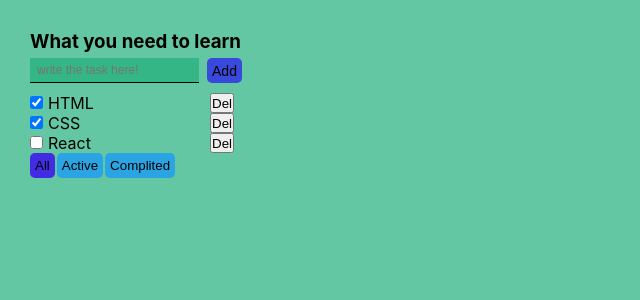
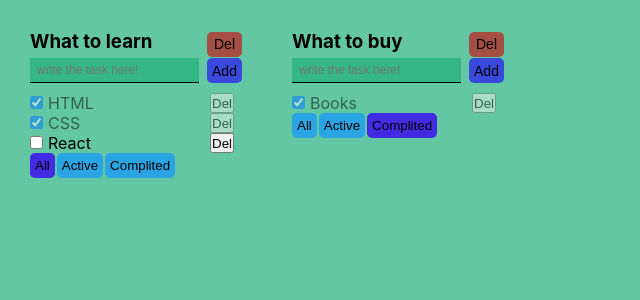
Before and after one commit to Izzat3001/todolist-react-ts, a React (Create React App) app: page / in a window 1280 px wide. Shown: the top 300 px of the page, without its empty margins (0-640 px from the left). Built offline with nearby package versions, Linux system fonts and the light colour scheme.

Commit message:
deleting-tasks

```diff
--- a/src/App.css
+++ b/src/App.css
@@ -3,8 +3,14 @@
   display: flex;
 }
 
-App > div {
+.App > div{
   margin-right: 50px;
+}
+
+.header-top {
+  display: flex;
+  align-items: center;
+  justify-content: space-between;
 }
 
 .top-title {
@@ -37,6 +43,16 @@
   border-radius: 5px;
   font-size: 14px;
   background-color: rgba(39, 20, 245, 0.7);
+}
+
+.btn-remove {
+  width: 35px;
+  height: 25px;
+  cursor: pointer;
+  border: none;
+  border-radius: 5px;
+  font-size: 14px;
+  background-color: rgba(192, 29, 29, 0.7);
 }
 
 .filter-btn {
@@ -75,3 +91,7 @@
 .tasks-list {
   margin-top: 10px;
 }
+
+.completed {
+  opacity: 0.5;
+}
--- a/src/App.tsx
+++ b/src/App.tsx
@@ -5,62 +5,101 @@
 import {v1} from "uuid";
 
 export type FilterValuesType = "all" | "completed" | "active";
+export type TypeTodoList = {
+    id: string,
+    title: string,
+    filter: FilterValuesType,
+}
 
 function App() {
-    const [tasks, setTasks] = useState<Array<TaskType>>([
+    const todoListId1 = v1();
+    const todoListId2 = v1();
+    const [todoLists, setTodoLists] = useState<Array<TypeTodoList>>([
+        {id: todoListId1, title: 'What to learn', filter: "all"},
+        {id: todoListId2, title: 'What to buy', filter: "completed"}
+    ])
+
+    const [tasksObj, setTasksObj] = useState({
+        [todoListId1]: [
             {id: v1(), title: "HTML", isDone: true},
             {id: v1(), title: "CSS", isDone: true},
             {id: v1(), title: "React", isDone: false},
-    ]);
+        ],
+        [todoListId2]: [
+            {id: v1(), title: "Books", isDone: true},
+        ]
+    })
 
-    const [filter, setFilter] = useState<FilterValuesType>("all");
+    function handlDelet(id: string, todoListId: string) {
+        const tasks = tasksObj[todoListId];
+        const filteredTask = tasks.filter(t => t.id !== id);
+        tasksObj[todoListId] = filteredTask;
+        setTasksObj({...tasksObj});
+    };
 
-    function handlDelet(id: string) {
-        const filteredTask = tasks.filter(t => t.id !== id);
-        setTasks(filteredTask);
-    }
-
-    function addTask(title: string) {
-        const newTask = {
+    function addTask(title: string, todoListId: string) {
+        const task = {
             id: v1(),
             title: title,
             isDone: false,
-        }
-        const newTasks = [newTask, ...tasks];
-        setTasks(newTasks)
+        };
+        const tasks = tasksObj[todoListId];
+        const newTasks = [task, ...tasks];
+        tasksObj[todoListId] = newTasks;
+        setTasksObj({...tasksObj});
     }
 
-    function changeFilter(value: FilterValuesType) {
-        setFilter(value)
+    function changeFilter(value: FilterValuesType, todoListId: string) {
+        const todoList = todoLists.find(t => t.id === todoListId);
+        if (todoList) {
+            todoList.filter = value;
+            setTodoLists([...todoLists])
+        }
     }
 
-    function changeStatus(taskId: string, isDone: boolean) {
+    function removeTodoList(todoListId: string) {
+        const filteredTodoList = todoLists.filter(t => t.id !== todoListId);
+        setTodoLists(filteredTodoList);
+        delete tasksObj[todoListId];
+        setTasksObj({...tasksObj})
+    }
+
+
+    function changeStatus(taskId: string, isDone: boolean, todoListId: string) {
+        const tasks = tasksObj[todoListId];
         const task = tasks.find(t => t.id === taskId)
         if (task) {
             task.isDone = isDone
+            setTasksObj({...tasksObj})
         }
-        setTasks([...tasks])
-    }
-
-    let tasksForTodoList = tasks;
-    if (filter === "completed") {
-        tasksForTodoList = tasks.filter(t => t.isDone === true)
-    }
-    if (filter === "active") {
-        tasksForTodoList = tasks.filter(t => t.isDone === false)
     }
 
     return (
         <div className="App">
+            {
+                todoLists.map((tl) => {
+                    let tasksForTodoList = tasksObj[tl.id];
+                    if (tl.filter === "completed") {
+                        tasksForTodoList = tasksForTodoList.filter(t => t.isDone === true)
+                    }
+                    if (tl.filter === "active") {
+                        tasksForTodoList = tasksForTodoList.filter(t => t.isDone === false)
+                    }
+                    return (
                         <TodoList
-                title='What you need to learn'
+                            key={tl.id}
+                            id={tl.id}
+                            title={tl.title}
                             tasks={tasksForTodoList}
                             handlDelet={handlDelet}
                             changeFilter={changeFilter}
                             addTask={addTask}
                             changeStatusTask={changeStatus}
-                filterClass={filter}
-            />
+                            filterClass={tl.filter}
+                            removeTodoList={removeTodoList}
+                        />)
+                })
+            }
         </div>
     );
 }
--- a/src/TodoList.tsx
+++ b/src/TodoList.tsx
@@ -8,15 +8,16 @@
     isDone: boolean
 }
 type PropsType = {
+    id: string
     title: string
     tasks: Array<TaskType>
-    handlDelet: (taskId: string) => void
-    changeFilter: (value: FilterValuesType) => void
-    addTask: (title: string) => void
-    changeStatusTask: (taskId: string, isDone: boolean) => void
+    handlDelet: (taskId: string, todoListId: string) => void
+    changeFilter: (value: FilterValuesType, todoListId: string) => void
+    addTask: (title: string, todoListId: string) => void
+    changeStatusTask: (taskId: string, isDone: boolean, todoListId: string) => void
     filterClass: FilterValuesType
+    removeTodoList: (todoListId: string) => void
 }
-
 export function TodoList(props: PropsType) {
     const [addTaskTitle, setAddTaskTitle] = useState("");
     const [error, setError] = useState<string | null>(null)
@@ -34,28 +35,36 @@
 
     const onClickAddTaskButton = () => {
         if (addTaskTitle.trim() !== "") {
-            props.addTask(addTaskTitle.trim());
+            props.addTask(addTaskTitle.trim(), props.id);
             setAddTaskTitle("")
         } else {
             setError("Title is required!")
         }
     }
 
+    const removeTodoList= () => {
+        props.removeTodoList(props.id)
+    }
+
     const onChangeFilterAll = () => {
-        props.changeFilter("all")
+        props.changeFilter("all", props.id)
     }
 
     const onChangeFilterActive = () => {
-        props.changeFilter("active")
+        props.changeFilter("active", props.id)
     }
 
     const onChangeFilterComplited = () => {
-        props.changeFilter("completed")
+        props.changeFilter("completed", props.id)
     }
 
     return (
         <div>
-            <h3 className='top-title'>{props.title}</h3>
+            <div className="header-top">
+                <h3 className='top-title'>{props.title}</h3>
+                <button className='btn-remove' onClick={removeTodoList}>Del</button>
+            </div>
+
             <div className='add-task'>
                 <input
                     className={`input-add ${error ? " input-add-error" : ''}`}
@@ -76,12 +85,12 @@
                 {
                     props.tasks.map((t) => {
                         const onHandleDelet = () => {
-                            props.handlDelet(t.id)
+                            props.handlDelet(t.id, props.id)
                         }
                         const changeStatus = (e: ChangeEvent<HTMLInputElement>) => {
-                            props.changeStatusTask(t.id, e.currentTarget.checked)
+                            props.changeStatusTask(t.id, e.currentTarget.checked, props.id)
                         }
-                        return <li key={t.id} className='tasks'>
+                        return <li key={t.id} className={`tasks ${t.isDone ? "completed" : ""}`}>
                             <div>
                                 <input
                                     className='input-check'
```
Lines whose indentation alone changed are shown as unchanged.
